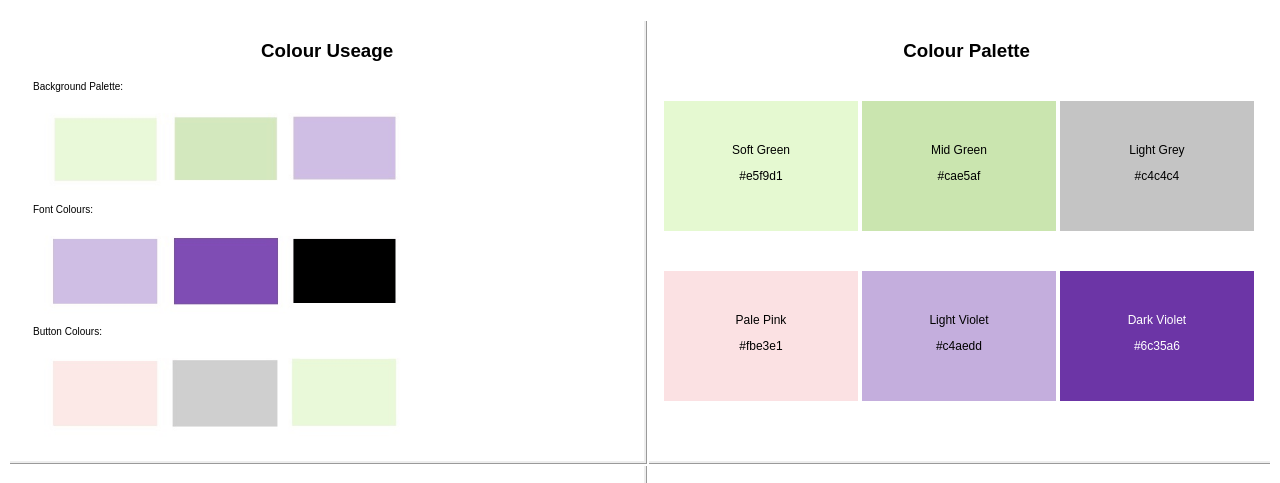
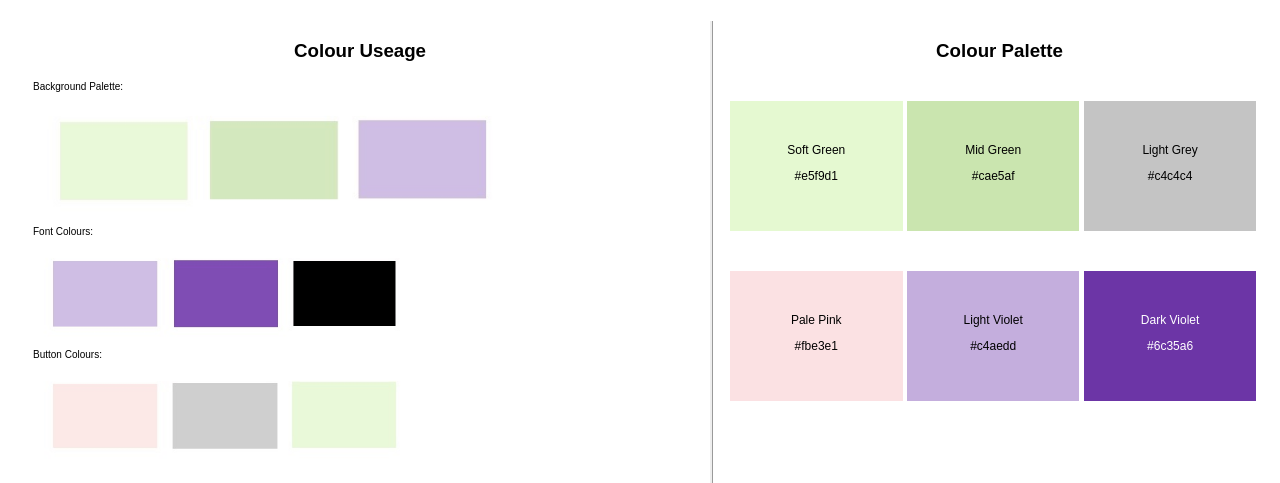
Before and after one commit to rae72sch/wisteria, a plain HTML site: page index.html in a window 1280 px wide. Shown: the part 315-798 px from the top of the page. Drawn offline with Linux system fonts and the light colour scheme.

Commit message:
Update index.html

```diff
--- a/index.html
+++ b/index.html
@@ -28,7 +28,7 @@
                                 Background Palette:
                             </p>
                             <p class="center-image">
-                                <img src="background_palette.jpg" width="400px">
+                                <img src="background_palette.jpg" width="500px">
                             </p>
                             <p>
                                 Font Colours:
```
